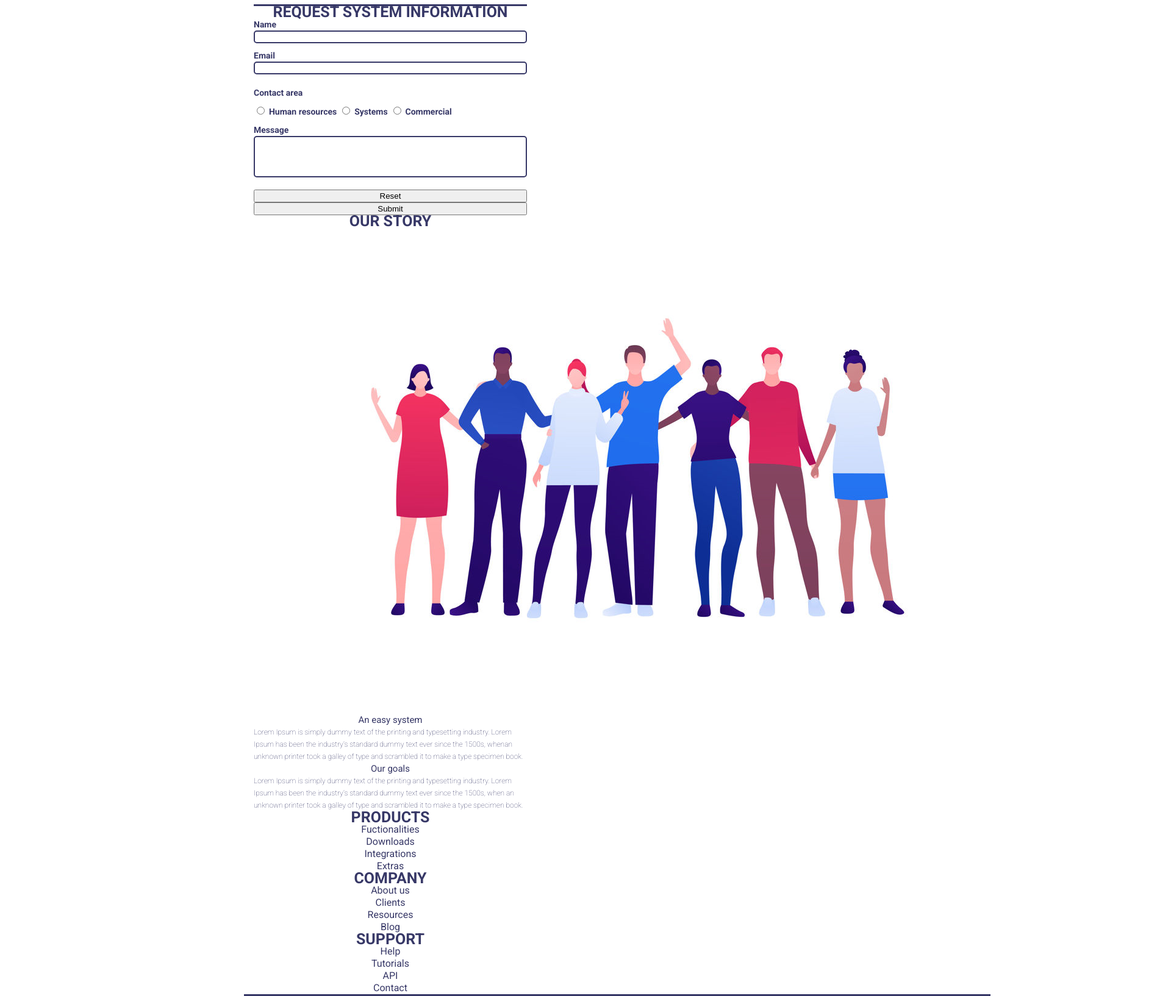
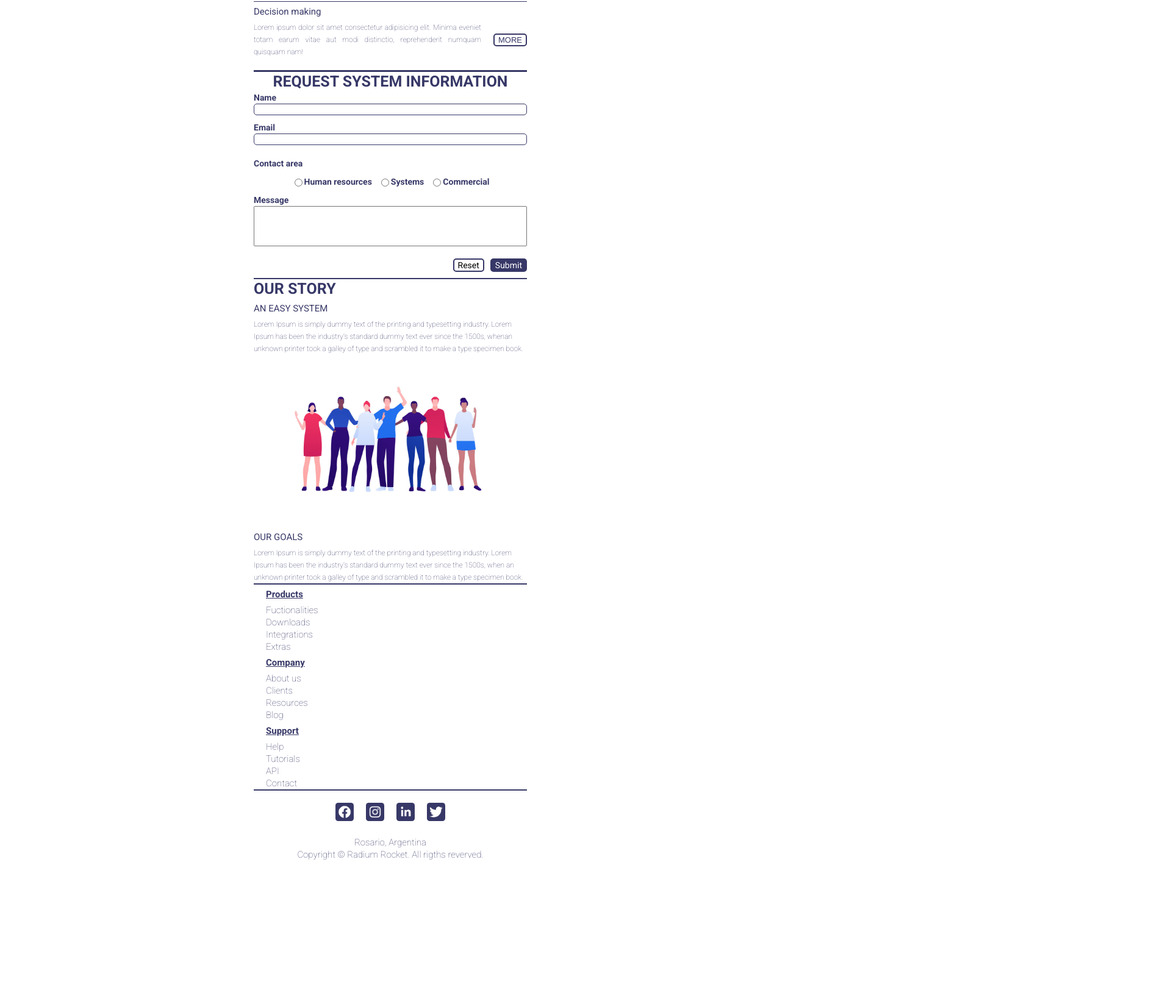
Before and after one commit to Baldizan/BaSP-A2022-Etapa-1, a plain HTML site: page Semana 04/index.html in a window 1280 px wide. Shown: the part 1104-2738 px from the top of the page at 61% size, 1920 px wide, since content can reach past the window. After the commit the page ends 2516 px from the top, so only its background shows below. Drawn offline with Linux system fonts and the light colour scheme; files whose address does not match are found by name.

Commit message:
BaSP-W04-2022: finished mobile version

```diff
--- a/Semana 04/css/footer.css
+++ b/Semana 04/css/footer.css
@@ -0,0 +1,26 @@
+footer .container {
+    align-items: center;
+    justify-content: center;
+}
+
+footer .container a > img {
+    width: auto;
+    max-width: 30px;
+    margin: 20px 10px 20px 10px;
+    border-radius: 15%;
+}
+
+footer ul {
+    list-style: none;
+}
+
+footer .container>.container {
+    flex-direction: row;
+    justify-content: center;
+}
+
+footer :is(address, p) {
+    font-weight: 100;
+    font-size: 15px;
+    font-style: normal;
+}
--- a/Semana 04/css/main.css
+++ b/Semana 04/css/main.css
@@ -88,6 +88,10 @@ display: none;
     border-bottom: 2px solid #373867;
 }
 
+.why-trackgenix h3 {
+    margin-bottom: 0;
+}
+
 .why-trackgenix .container section > .container{
     flex-direction: row;
     justify-content: space-around;
@@ -117,6 +121,10 @@ display: none;
 }
 /* REQUEST SYSTEM INFORMATION */
 
+.rsi-form {
+    border-bottom: 2px solid #373867;
+}
+
 .rsi-form .container fieldset {
     width: 100%;
     border: none;
@@ -133,9 +141,9 @@ fieldset>.container {
     font-size: 14px;
 }
 
-.rsi-form :is(input, textarea) {
+.rsi-form input {
     border-radius: 5px;
-    border: 2px solid #373867;
+    border: 1px solid #373867;
 }
 
 .textfield {
@@ -153,3 +161,91 @@ fieldset>.container {
     font-size: 14px;
     margin: 0 0 10px 0;
 }
+
+.button-reset {
+    background-color: #FFF;
+    border: 2px solid #373867;
+    border-radius: 5px;
+    font-family: "Roboto";
+    font-size: 14px;
+    }
+
+.button-submit {
+    background-color:#373867;
+    border: 2px solid #373867;
+    border-radius: 5px;
+    font-family: "Roboto";
+    font-size: 14px;
+    color: #FFF;
+    margin-left: 10px;
+}
+
+.rsi-buttons {
+    display: flex;
+    justify-content: end;
+    margin-bottom: 10px;
+}
+
+/* .contact-area label { REVISAR Y REVISAR HTML
+    font-weight: 400;
+} */
+
+.contact-area {
+    display: flex;
+    flex-direction: column;
+}
+.contact-a-radio {
+    display: flex;
+    flex-direction: row;
+    justify-content: center;
+    align-items: center;
+    width: 100%;
+}
+
+.input-label-margin {
+    display: flex;
+}
+
+.input-label-margin + .input-label-margin {
+    margin-left:10px;
+}
+
+/* OUR STORY */
+
+.our-story img {
+    max-width: 100%;
+}
+.our-story {
+    text-align: start;
+    border-bottom: 2px solid #373867;
+}
+
+.our-story h3 {
+    text-align: start;
+    text-transform: uppercase;
+    font-weight: 400;
+    margin-bottom: 0;
+}
+
+.our-story p {
+    margin-top: 0;
+}
+
+/* BOTTOM NAV */
+
+.navigation-section {
+    text-align: start;
+    border-bottom: 2px solid #373867;
+}
+
+.navigation-section h2 {
+    font-size: 15px;
+    text-transform: capitalize;
+    text-decoration: underline;
+    margin-left: 20px;
+}
+.navigation-section li {
+    font-size: 15px;
+    font-weight: 100;
+    margin-left: 20px;
+}
--- a/Semana 04/css/styles.css
+++ b/Semana 04/css/styles.css
@@ -18,14 +18,17 @@ p {
 h1 {
     font-size: 30px;
     margin: 20px;
+    line-height: 2rem;
 }
 h2 {
     font-size: 25px;
     text-transform: uppercase;
     font-weight: bold;
+    line-height: 2rem;
 }
 h3 {
     font-size: 15px;
+    line-height: 2rem;
 }
 
 a {
--- a/Semana 04/index.html
+++ b/Semana 04/index.html
@@ -219,31 +219,41 @@
                                         <textarea id="rsi-msg" class="textfield" form="rsi-form" rows="4"></textarea>
                                     </div>
                                 </fieldset>
-                                <fieldset>
+                                <fieldset class="contact-area">
                                     <p>Contact area</p>
+                                    <div class="contact-a-radio">
+                                        <div class="input-label-margin">
                                             <input id="rsi-hr" type="radio" name="contact">
                                             <label for="rsi-hr">Human resources</label>
+                                        </div>
+                                        <div class="input-label-margin">
                                             <input id="rsi-systems" type="radio" name="contact">
                                             <label for="rsi-systems">Systems</label>
+                                        </div>
+                                        <div class="input-label-margin">
                                             <input id="rsi-commercial" type="radio" name="contact">
                                             <label for="rsi-commercial">Commercial</label>
+                                        </div>
+                                    </div>
                                 </fieldset>
                             </div>
-                            <button>Reset</button>
-                            <button type="submit">Submit</button>
+                            <div class="rsi-buttons">
+                                <button class="button-reset">Reset</button>
+                                <button class="button-submit" type="submit">Submit</button>
+                            </div>
                         </div>
                     </form>
-                    <article>
+                    <article class="our-story" class="container">
                         <h2>Our story</h2>
                         <section aria-labelledby="our-story-hero">
                             <div>
-                                <img src="img/stock-our-story.png" alt="A cheerful team">
                                 <h3 id="our-story-hero">An easy system</h3>
                                 <p>
                                     Lorem Ipsum is simply dummy text of the printing and typesetting industry. Lorem Ipsum has been the
                                     industry's standard dummy text ever since the 1500s, whenan unknown printer took a galley
                                     of type and scrambled it to make a type specimen book.
                                 </p>
+                                <img src="img/stock-our-story.png" alt="A cheerful team">
                             </div>
                         </section>
                         <section aria-labelledby="our-story-cont">
@@ -255,7 +265,7 @@
                             </p>
                         </section>
                     </article>
-                    <section aria-labelledby="navigation">
+                    <section aria-labelledby="navigation" class="navigation-section">
                         <div id="navigation">
                             <h2>Products</h2>
                             <ul>
@@ -312,7 +322,7 @@
             </main>
             <footer>
                 <div class="container">
-                    <ul>
+                    <ul class="container">
                         <li>
                             <a href="" target="_blank">
                                 <img src="img/logo-facebook-primary.png" alt="Facebook Logo">
```
Lines whose indentation alone changed are shown as unchanged.
